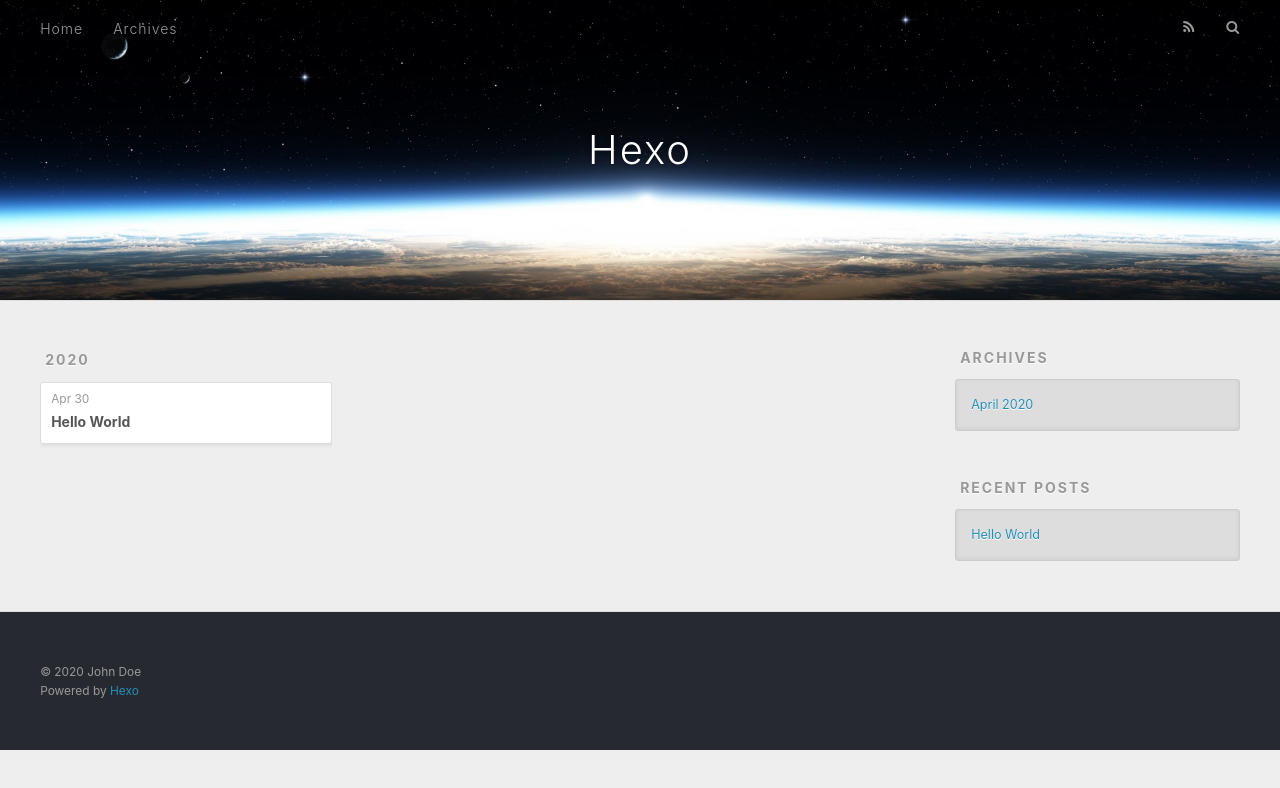
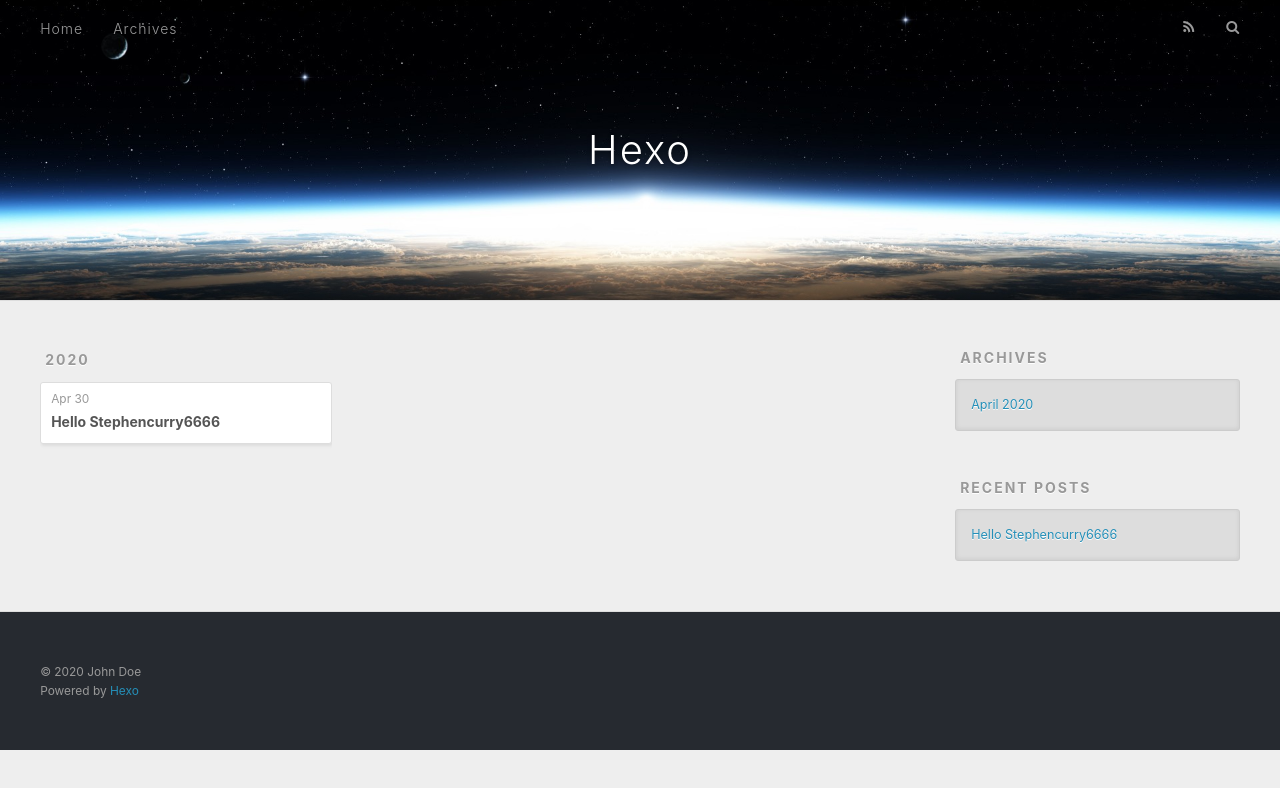
Before and after one commit to Stephencurry6666/Stephencurry6666.github.io, a plain HTML site: page archives/index.html in a window 1280 px wide. Drawn offline with nearby package versions, Linux system fonts and the light colour scheme.

Commit message:
Site updated: 2020-04-30 16:49:54

```diff
--- a/archives/index.html
+++ b/archives/index.html
@@ -84,7 +84,7 @@
 
 
     <h1 itemprop="name">
-      <a class="archive-article-title" href="/2020/04/30/hello-world/">Hello World</a>
+      <a class="archive-article-title" href="/2020/04/30/hello-world/">Hello Stephencurry6666</a>
     </h1>
 
 
@@ -126,7 +126,7 @@
       <ul>
 
           <li>
-            <a href="/2020/04/30/hello-world/">Hello World</a>
+            <a href="/2020/04/30/hello-world/">Hello Stephencurry6666</a>
           </li>
 
       </ul>
```
Also changed, not shown: 2020/04/30/hello-world/index.html (+5 -5 lines), archives/2020/04/index.html (+2 -2 lines), archives/2020/index.html (+2 -2 lines), index.html (+2 -2 lines).
